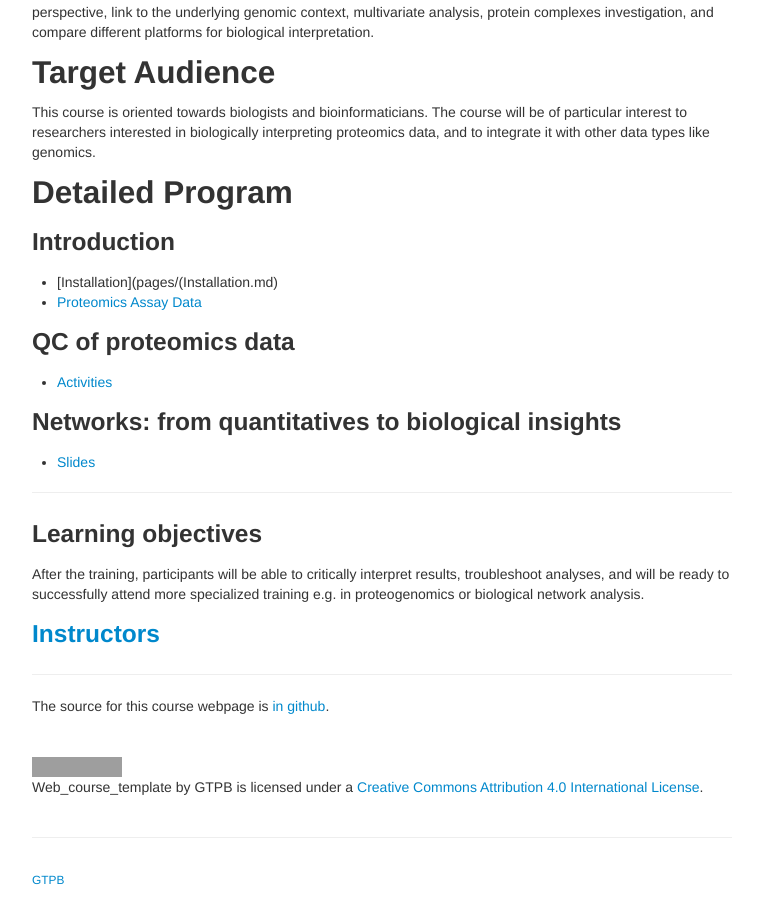
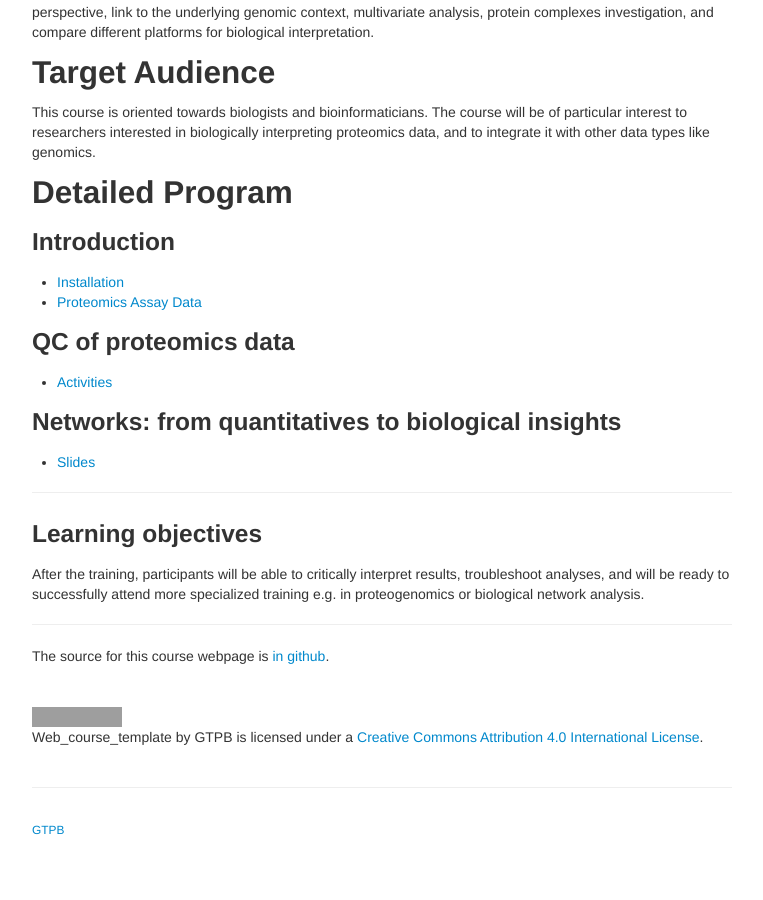
Before and after one commit to GTPB/IBIP22, a Jekyll site: the page built from index.md, in a window 1280 px wide and 900 px high, scrolled down 689 px. Shown: the whole window, without its empty margins (258-1021 px from the left). Built offline with Jekyll 4.4.1, drawn with Linux system fonts in a browser that asks for light colours; our own code applies the rules of GitHub Pages for plain Markdown files; after the commit the page ends 1539 px from its top, so only the background shows below that; grey boxes are pictures that could not be loaded.

Commit message:
Update index.md

```diff
--- a/index.md
+++ b/index.md
@@ -56,7 +56,7 @@ This course is oriented towards biologists and bioinformaticians. The course wil
 ## Detailed Program
 
 ### Introduction
-- [Installation](pages/(Installation.md)
+- [Installation](pages/Installation.md)
 - [Proteomics Assay Data](pages/proteomics_assay/proteomics_assay_data.md)
 
 ### QC of proteomics data
@@ -72,8 +72,6 @@ This course is oriented towards biologists and bioinformaticians. The course wil
 
 After the training, participants will be able to critically interpret results, troubleshoot analyses, and will be ready to successfully attend more specialized training e.g. in proteogenomics or biological network analysis.
 
-### [Instructors](pages/instructors.md)
-
 ---
 
 The source for this course webpage is [in github](https://github.com/GTPB/IBIP22).
```
